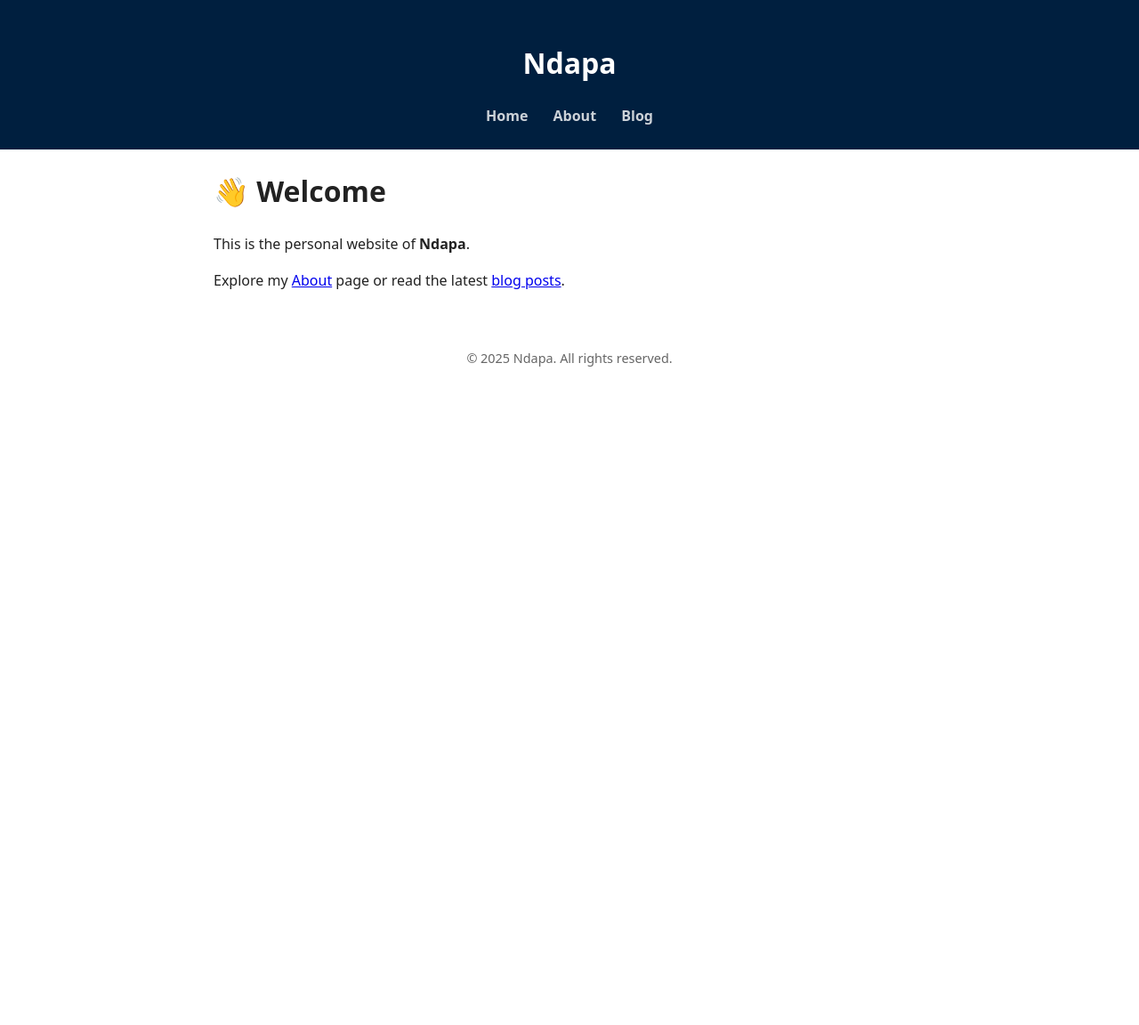
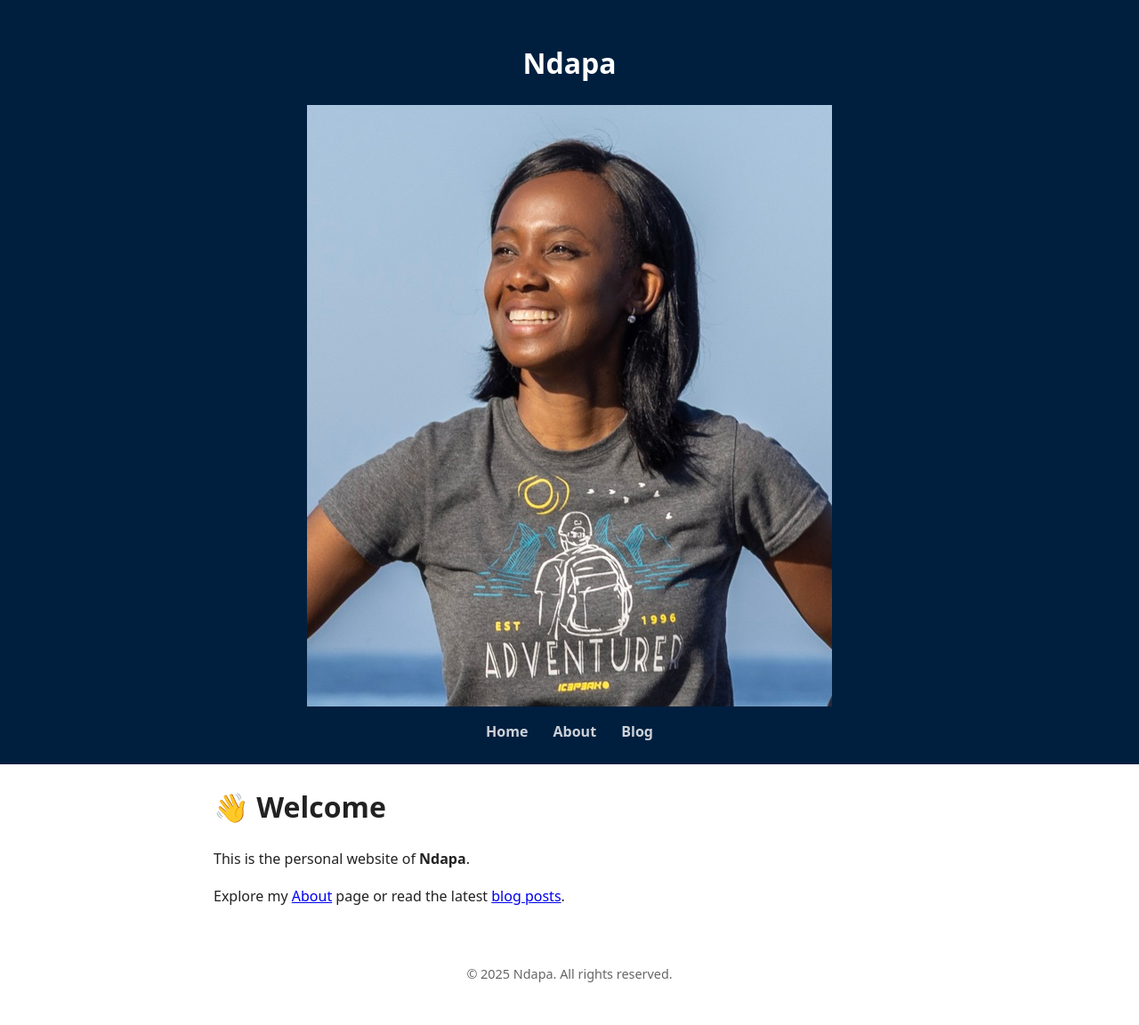
Before and after one commit to ndapa/ndapa.github.io, a Jekyll site: the page built from index.md, in a window 1280 px wide. Shown: the whole page at 89% size. Built offline with Jekyll 4.4.1, drawn with Linux system fonts in a browser that asks for light colours; before the commit the page ends 900 px from its top, so only the background shows below that.

Commit message:
Update default.html

```diff
--- a/_layouts/default.html
+++ b/_layouts/default.html
@@ -15,6 +15,10 @@
 <header class="site-header">
   <div class="container">
     <h1><a href="{{ '/' | relative_url }}">{{ site.title }}</a></h1>
+
+    <!-- 🖼️ Profile Image -->
+    <img src="{{ '/assets/images/profile.jpg' | relative_url }}" alt="Photo of {{ site.author.name }}" class="profile-image" />
+
     <nav>
       <a href="{{ '/' | relative_url }}">Home</a>
       <a href="{{ '/about/' | relative_url }}">About</a>
@@ -22,6 +26,7 @@
     </nav>
   </div>
 </header>
+
 
   <main class="container">
     {{ content }}
```
Lines whose indentation alone changed are shown as unchanged.
